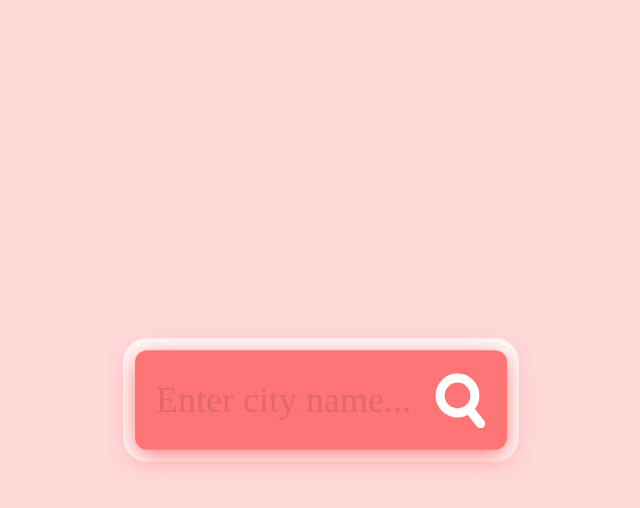
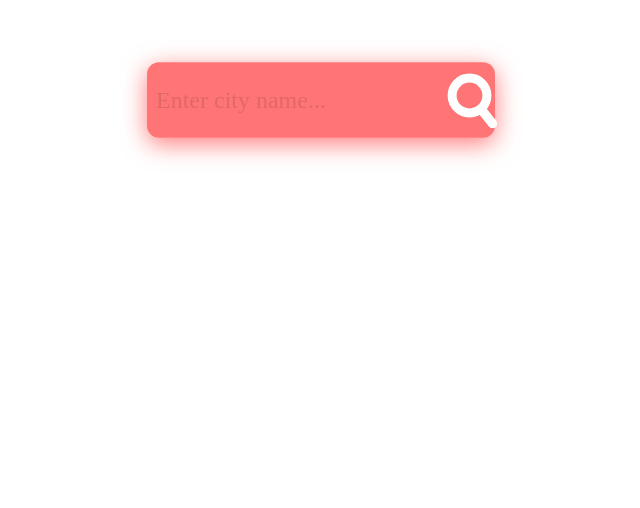
Before and after one commit to ngochangjelly/weather-forecast-nab, a React (Create React App) app: page / in a window 1280 px wide. Shown: the top 508 px of the page, without its empty margins (319-959 px from the left). Built offline with nearby package versions, Linux system fonts and the light colour scheme.

Commit message:
wip: styling

```diff
--- a/src/App.scss
+++ b/src/App.scss
@@ -1,13 +1,20 @@
 .App {
+  width: 100%;
+  height: 100vh;
   &__container {
-    height: 100vh;
+    width: 100%;
+    height: 100%;
     &__block {
+      width: 100%;
       height: inherit;
       display: flex;
       justify-content: center;
       align-items: center;
       height: -webkit-fill-available;
       &--center {
+        width: 100%;
+        display: flex;
+        justify-content: center;
       }
     }
   }
--- a/src/App.tsx
+++ b/src/App.tsx
@@ -9,12 +9,14 @@ const App: React.FC = () => {
   const [isLoading, setIsLoading] = useState<boolean>(false)
   const [weatherList, setWeathersList] = useState<WeatherInfo[]>([])
   return (
-    <div className="App__container">
-      <div className="App__container__block">
-        <div className="App__container__block--center">
-          <SearchInput setWeathersList={setWeathersList}
-            setIsLoading={setIsLoading} />
-          {weatherList && weatherList.length && <WeatherDisplay weatherList={weatherList} />}
+    <div className="App">
+      <div className="App__container">
+        <div className="App__container__block">
+          <div className="App__container__block--center">
+            <SearchInput setWeathersList={setWeathersList}
+              setIsLoading={setIsLoading} />
+            {weatherList && weatherList.length > 0 && <WeatherDisplay weatherList={weatherList} />}
+          </div>
         </div>
       </div>
     </div>
--- a/src/assets/base.scss
+++ b/src/assets/base.scss
@@ -1,37 +1,33 @@
 .body {
   font-size: medium;
 }
-*
-{
+* {
   outline: none;
 }
 
-html, body
-{
+html,
+body {
   height: 100%;
   min-height: 100%;
 }
 
-body
-{
+body {
   margin: 0;
-    background-color: #ffd8d8;
+  // background-color: #ffd8d8;
 }
 
-.tb
-{
+.tb {
   display: table;
   width: 100%;
 }
 
-.td
-{
+.td {
   display: table-cell;
   vertical-align: middle;
 }
 
-input, button
-{
+input,
+button {
   color: #fff;
   font-family: Nunito;
   padding: 0;
@@ -39,3 +35,6 @@ input, button
   border: 0;
   background-color: transparent;
 }
+$searchInputWidth: 550px;
+$weatherDisplayWidth: 850px;
+$breakpoint-mobile: 768px;
--- a/src/components/SearchInput/SearchInput.scss
+++ b/src/components/SearchInput/SearchInput.scss
@@ -1,53 +1,78 @@
-#cover
-{
+@import '../../assets/base.scss';
+.SearchInput {
+  width: 100%;
+  display: contents;
+  &__block {
     position: absolute;
-    top: 50%;
+    top: 15%;
     left: 0;
     right: 0;
-    width: 550px;
-    padding: 35px;
+    width: $searchInputWidth;
+    padding: 15px;
     margin: -83px auto 0 auto;
     background-color: #ff7575;
     border-radius: 20px;
     box-shadow: 0 10px 40px #ff7c7c, 0 0 0 20px #ffffffeb;
     transform: scale(0.6);
+    &__table {
+      display: table;
+      width: 100%;
+      &__data {
+        display: table-cell;
+        vertical-align: middle;
       }
-
-form
-{
+    }
+  }
+  &__dropdown {
+    width: 100%;
+    position: absolute;
+    top: calc(20%);
+    width: $searchInputWidth;
+    &__list {
+      background-color: white;
+      border-radius: 20px;
+      padding: 20px;
+      max-height: 550px;
+      overflow-y: scroll;
+      list-style-type: none;
+      &::-webkit-scrollbar {
+        display: none;
+      }
+      li {
+        height: 30px;
+        display: flex;
+        align-items: center;
+        &:hover {
+          background-color: #ddd;
+        }
+      }
+    }
+  }
+}
+form {
   height: 96px;
 }
 
-input[type="text"]
-{
+input[type='text'] {
   width: 100%;
   height: 96px;
-    font-size: 60px;
+  font-size: 40px;
   line-height: 1;
 }
 
-input[type="text"]::placeholder
-{
+input[type='text']::placeholder {
   color: #e16868;
 }
 
-#s-cover
-{
-    width: 1px;
-    padding-left: 35px;
-}
-
-button
-{
+button {
   position: relative;
   display: block;
-    width: 84px;
+  width: 64px;
   height: 96px;
   cursor: pointer;
 }
 
-#s-circle
-{
+#s-circle {
   position: relative;
   top: -8px;
   left: 0;
@@ -61,8 +86,7 @@ button
   transition: 0.5s ease all;
 }
 
-button span
-{
+button span {
   position: absolute;
   top: 68px;
   left: 43px;
@@ -75,8 +99,8 @@ button span
   transition: 0.5s ease all;
 }
 
-button span:before, button span:after
-{
+button span:before,
+button span:after {
   content: '';
   position: absolute;
   bottom: 0;
@@ -89,8 +113,7 @@ button span:before, button span:after
   transition: 0.5s ease all;
 }
 
-#s-cover:hover #s-circle
-{
+#s-cover:hover #s-circle {
   top: -1px;
   width: 67px;
   height: 15px;
@@ -99,8 +122,7 @@ button span:before, button span:after
   border-radius: 20px;
 }
 
-#s-cover:hover span
-{
+#s-cover:hover span {
   top: 50%;
   left: 56px;
   width: 25px;
@@ -108,19 +130,17 @@ button span:before, button span:after
   transform: rotateZ(0);
 }
 
-#s-cover:hover button span:before
-{
+#s-cover:hover button span:before {
   bottom: 11px;
   transform: rotateZ(52deg);
 }
 
-#s-cover:hover button span:after
-{
+#s-cover:hover button span:after {
   bottom: -11px;
   transform: rotateZ(-52deg);
 }
-#s-cover:hover button span:before, #s-cover:hover button span:after
-{
+#s-cover:hover button span:before,
+#s-cover:hover button span:after {
   right: -6px;
   width: 40px;
   background-color: #fff;
--- a/src/components/SearchInput/SearchInput.tsx
+++ b/src/components/SearchInput/SearchInput.tsx
@@ -60,20 +60,11 @@ const SearchInput: React.FC<SearchInputProps> = ({
   }
 
   return (
-    <div className="w-100 position-relative">
-      <div className="input-group">
-        {/* <input
-          value={searchValue}
-          onChange={(e) => setSearchValue(e.target.value)}
-          className="form-control"
-          list="cityDataList"
-          id="searchInput"
-          data-testid="searchInput"
-          placeholder="Enter city name..."
-        /> */}
-        <div id="cover">
-          <div className="tb">
-            <div className="td">
+    <div className="SearchInput">
+      <div className="SearchInput__wrapper">
+        <div className="SearchInput__block">
+          <div className="SearchInput__block__table">
+            <div className="SearchInput__block__table__data">
               <input
                 value={searchValue}
                 onChange={(e) => setSearchValue(e.target.value)}
@@ -82,7 +73,7 @@ const SearchInput: React.FC<SearchInputProps> = ({
                 required
               />
             </div>
-            <div className="td" id="s-cover">
+            <div className="SearchInput__block__table__data" id="s-cover">
               <button type="submit">
                 <div id="s-circle"></div>
                 <span></span>
@@ -91,12 +82,14 @@ const SearchInput: React.FC<SearchInputProps> = ({
           </div>
         </div>
         {isSearching && (
-          <div className="input-group-text">
+          <div className="SearchInput__block__searching">
             loading...
           </div>
         )}
       </div>
+      {cityItems && cityItems.length > 0 && <div className="SearchInput__dropdown">
         <ul
+          className="SearchInput__dropdown__list"
           data-element-type="dropDown"
           onClick={handleSelectCity}
         >
@@ -111,6 +104,7 @@ const SearchInput: React.FC<SearchInputProps> = ({
             )
           })}
         </ul>
+      </div>}
     </div>
   )
 }
--- a/src/components/WeatherDisplay/WeatherDisplay.scss
+++ b/src/components/WeatherDisplay/WeatherDisplay.scss
@@ -1,22 +1,51 @@
+@import '../../assets/base.scss';
 .WeatherDisplay {
   width: 100%;
+  display: flex;
+  justify-content: center;
   &__container {
-    width: 100%;
+    width: $weatherDisplayWidth;
     display: flex;
     flex-direction: column;
     &__list {
       display: flex;
-      flex-direction: row;
-      justify-content: space-between;
       width: 100%;
-      &__icon {
-        width: 64px;
-        height: 64px;
+      line-height: 2;
+      flex-wrap: wrap;
+      &__item {
+        margin-bottom: 10px;
+        background-color: white;
+        min-width: 100px;
+        padding: 20px;
+        display: -webkit-box;
+        display: -ms-flexbox;
+        display: flex;
+        -webkit-box-orient: vertical;
+        -webkit-box-direction: normal;
+        -ms-flex-direction: column;
+        flex-direction: column;
+        position: relative;
+        -webkit-transition: all 0.4s cubic-bezier(0.645, 0.045, 0.355, 1);
+        -o-transition: all 0.4s cubic-bezier(0.645, 0.045, 0.355, 1);
+        transition: all 0.4s cubic-bezier(0.645, 0.045, 0.355, 1);
+        border-radius: 16px;
+        -webkit-box-shadow: 15px 15px 27px #e1e1e3, -15px -15px 27px #ffffff;
+        box-shadow: 15px 15px 27px #e1e1e3, -15px -15px 27px #ffffff;
+        // margin-right: 15px;
+        &__icon {
+          width: 64px;
+          height: 64px;
+        }
       }
     }
     &__current {
       display: flex;
-      justify-content: space-between;
+      flex-direction: column;
+      @media (min-width: $breakpoint-mobile) {
+        flex-direction: row;
+        justify-content: space-between;
+      }
+      line-height: 2;
       &__left {
         &__location {
           font-size: large;
```
Also changed, not shown: src/components/WeatherDisplay/WeatherDisplay.tsx (+16 -16 lines). Lines whose indentation alone changed are shown as unchanged.
